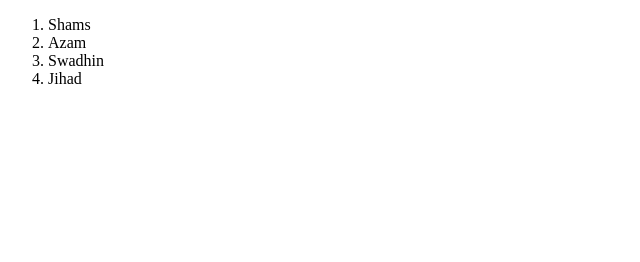
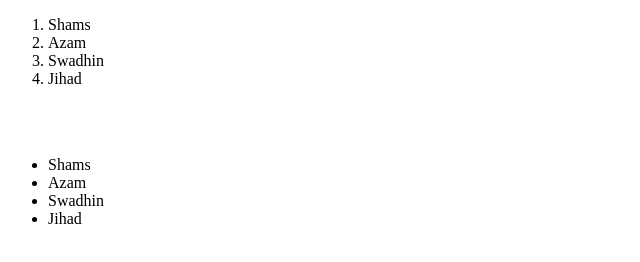
Before and after one commit to shamsru16/Hablu-Programmer, a plain HTML site: page hablu html 15-.html in a window 1280 px wide. Shown: the whole page, without its empty margins (0-640 px from the left). Drawn offline with Linux system fonts and the light colour scheme.

Commit message:
Update hablu html 15-.html

```diff
--- a/hablu html 15-.html
+++ b/hablu html 15-.html
@@ -13,5 +13,12 @@
         <li>Swadhin</li>
         <li>Jihad</li>
     </ol>
+    <br><br>
+    <ul>
+        <li>Shams</li>
+        <li>Azam</li>
+        <li>Swadhin</li>
+        <li>Jihad</li>
+    </ul>
 </body>
 </html>
```
